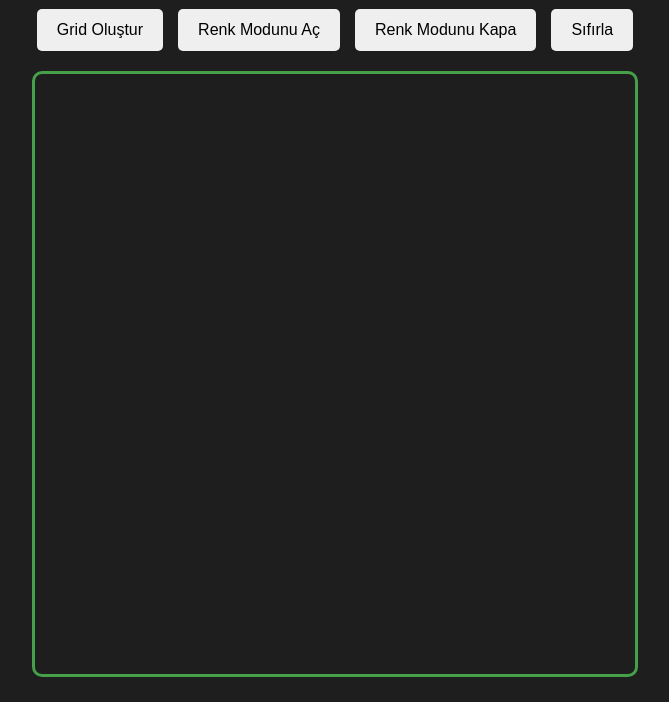
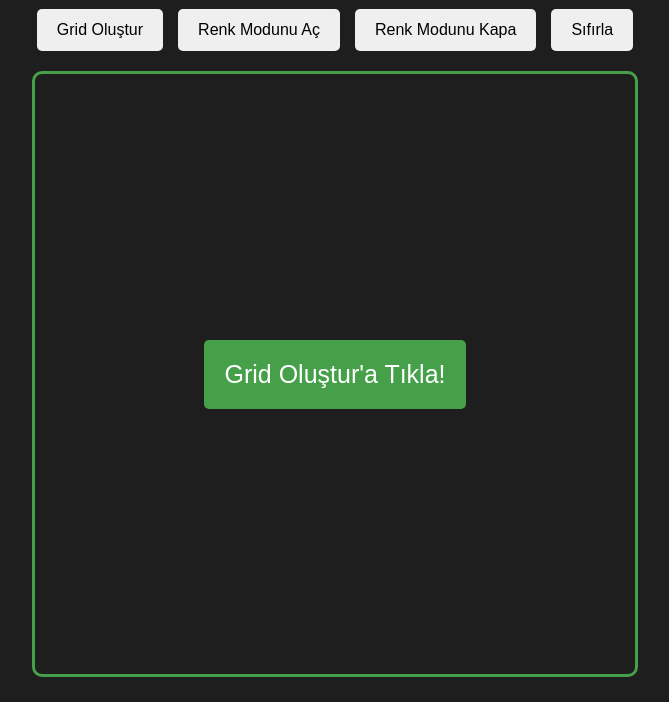
Before and after one commit to yelekG/odin-etch-a-sketch, a plain HTML site: page index.html in a window 1280 px wide. Shown: the part 114-816 px from the top of the page, without its empty margins (305-974 px from the left). Drawn offline with Linux system fonts and the light colour scheme.

Commit message:
Giriş yazısı eklendi

```diff
--- a/index.html
+++ b/index.html
@@ -14,7 +14,9 @@
         <button id="close">Renk Modunu Kapa</button>
         <button id="reset">Sıfırla</button>
     </div>
-    <div id="container"></div>
+    <div id="container">
+        <span id="text">Grid Oluştur'a Tıkla!</span>
+    </div>
 
     <script src="script.js"></script>
 </body>
--- a/styles.css
+++ b/styles.css
@@ -16,6 +16,8 @@ body {
     height: 600px; /* Sabit yükseklik */
     border: 3px solid #45a049;
     border-radius: 10px;
+    justify-content: center;
+    align-items: center;
 
 }
 
@@ -60,5 +62,11 @@ button:hover {
     display: flex;
     justify-content: center;
     gap: 15px;
+}
 
+#text {
+    font-size: 25px;
+    padding: 20px;
+    background-color: #45a049;
+    border-radius: 5px;
 }
```
